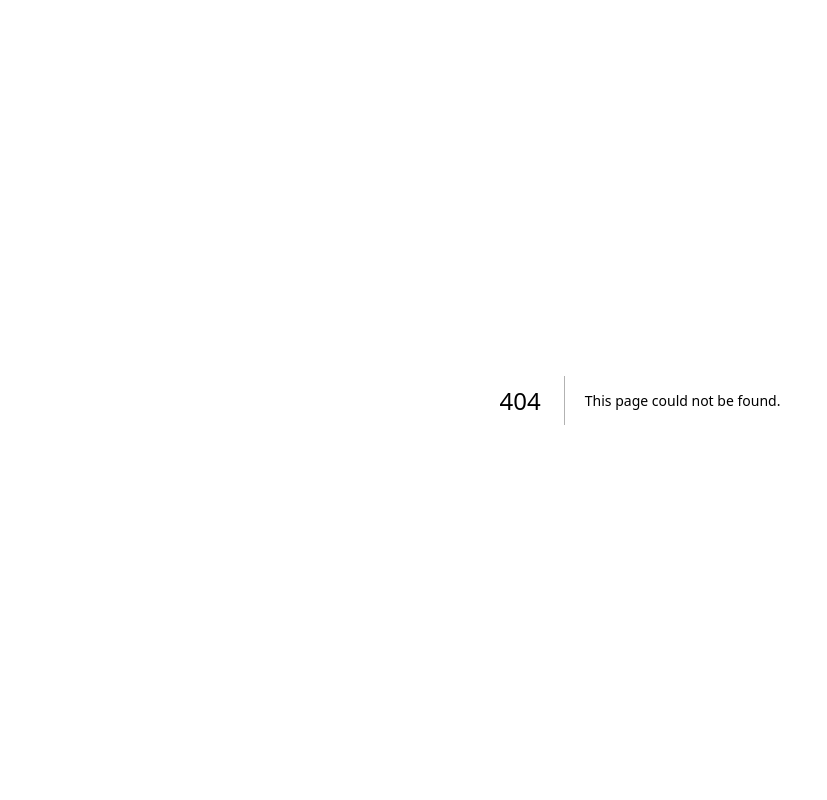
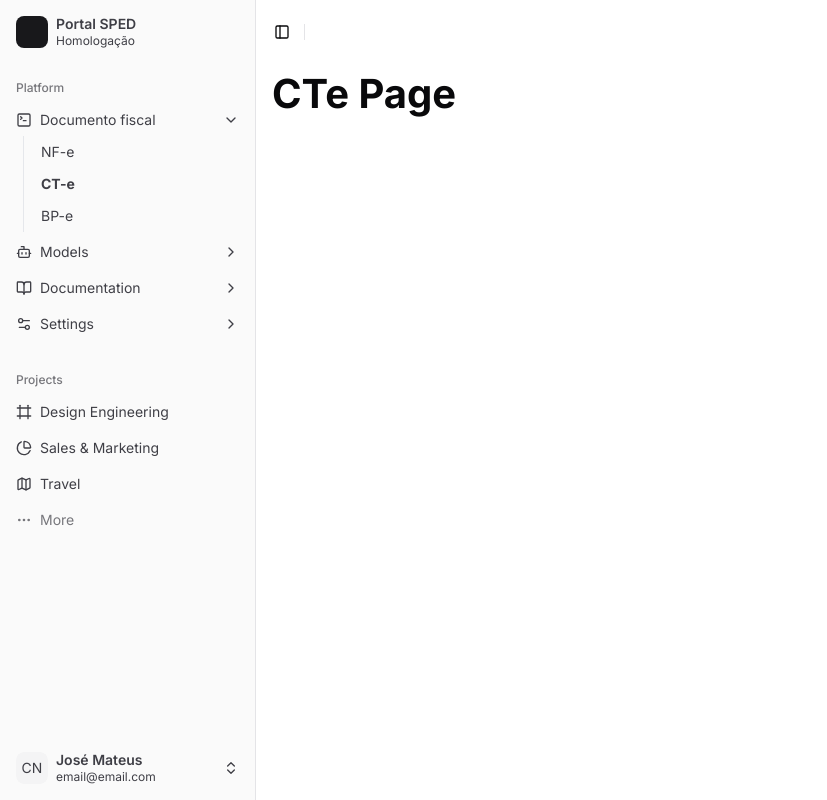
Before and after one commit to mateusjose98/nextjs-admin-14-app, a Next.js app: page /dashboard/cte in a window 1280 px wide. Before the commit this address had no page. Shown: the whole page, without its empty margins (0-827 px from the left). Built offline with nearby package versions, Linux system fonts and the light colour scheme.

Commit message:
fix: submenu bold when is selected

```diff
--- /dev/null
+++ b/app/dashboard/cte/page.tsx
@@ -0,0 +1,7 @@
+export default function CTePage() {
+  return (
+    <div>
+      <h1>CTe Page</h1>
+    </div>
+  );
+}
--- a/app/dashboard/layout.tsx
+++ b/app/dashboard/layout.tsx
@@ -23,19 +23,6 @@ export default function Page({ children }: { children: React.ReactNode }) {
           <div className="flex items-center gap-2 px-4">
             <SidebarTrigger className="-ml-1" />
             <Separator orientation="vertical" className="mr-2 h-4" />
-            <Breadcrumb>
-              <BreadcrumbList>
-                <BreadcrumbItem className="hidden md:block">
-                  <BreadcrumbLink href="#">
-                    Building Your Application
-                  </BreadcrumbLink>
-                </BreadcrumbItem>
-                <BreadcrumbSeparator className="hidden md:block" />
-                <BreadcrumbItem>
-                  <BreadcrumbPage>Data Fetching</BreadcrumbPage>
-                </BreadcrumbItem>
-              </BreadcrumbList>
-            </Breadcrumb>
           </div>
         </header>
         <div className="flex flex-1 flex-col gap-4 p-4 pt-0">{children}</div>
--- a/components/custom/app-sidebar.tsx
+++ b/components/custom/app-sidebar.tsx
@@ -21,7 +21,7 @@ import {
   SidebarHeader,
   SidebarRail,
 } from '@/components/ui/sidebar';
-import { TeamSwitcher } from './team-switcher';
+import { Logo } from './team-switcher';
 import { NavMain } from './nav-main';
 import { NavProjects } from './nav-project';
 import { NavUser } from './nav-user';
@@ -29,9 +29,9 @@ import { NavUser } from './nav-user';
 // This is sample data.
 const data = {
   user: {
-    name: 'shadcn',
-    email: 'm@example.com',
-    avatar: '/avatars/shadcn.jpg',
+    name: 'José Mateus',
+    email: 'email@email.com',
+    avatar: '',
   },
   teams: [
     {
@@ -52,21 +52,21 @@ const data = {
   ],
   navMain: [
     {
-      title: 'Playground',
+      title: 'Documento fiscal',
       url: '#',
       icon: SquareTerminal,
       isActive: true,
       items: [
         {
-          title: 'History',
-          url: '#',
+          title: 'NF-e',
+          url: '/dashboard/nfe',
         },
         {
-          title: 'Starred',
-          url: '#',
+          title: 'CT-e',
+          url: '/dashboard/cte',
         },
         {
-          title: 'Settings',
+          title: 'BP-e',
           url: '#',
         },
       ],
@@ -160,7 +160,7 @@ export function AppSidebar({ ...props }: React.ComponentProps<typeof Sidebar>) {
   return (
     <Sidebar collapsible="icon" {...props}>
       <SidebarHeader>
-        <TeamSwitcher teams={data.teams} />
+        <Logo />
       </SidebarHeader>
       <SidebarContent>
         <NavMain items={data.navMain} />
--- a/components/custom/nav-main.tsx
+++ b/components/custom/nav-main.tsx
@@ -17,6 +17,7 @@ import {
   SidebarMenuSubButton,
   SidebarMenuSubItem,
 } from '@/components/ui/sidebar';
+import { usePathname } from 'next/navigation';
 
 export function NavMain({
   items,
@@ -32,6 +33,7 @@ export function NavMain({
     }[];
   }[];
 }) {
+  const path = usePathname();
   return (
     <SidebarGroup>
       <SidebarGroupLabel>Platform</SidebarGroupLabel>
@@ -57,7 +59,11 @@ export function NavMain({
                     <SidebarMenuSubItem key={subItem.title}>
                       <SidebarMenuSubButton asChild>
                         <a href={subItem.url}>
-                          <span>{subItem.title}</span>
+                          {subItem.url === path ? (
+                            <span className="font-bold">{subItem.title}</span>
+                          ) : (
+                            subItem.title
+                          )}
                         </a>
                       </SidebarMenuSubButton>
                     </SidebarMenuSubItem>
--- a/components/custom/team-switcher.tsx
+++ b/components/custom/team-switcher.tsx
@@ -19,70 +19,20 @@ import {
   useSidebar,
 } from '@/components/ui/sidebar';
 
-export function TeamSwitcher({
-  teams,
-}: {
-  teams: {
-    name: string;
-    logo: React.ElementType;
-    plan: string;
-  }[];
-}) {
-  const { isMobile } = useSidebar();
-  const [activeTeam, setActiveTeam] = React.useState(teams[0]);
-
+export function Logo() {
   return (
     <SidebarMenu>
       <SidebarMenuItem>
-        <DropdownMenu>
-          <DropdownMenuTrigger asChild>
         <SidebarMenuButton
           size="lg"
           className="data-[state=open]:bg-sidebar-accent data-[state=open]:text-sidebar-accent-foreground"
         >
-              <div className="flex aspect-square size-8 items-center justify-center rounded-lg bg-sidebar-primary text-sidebar-primary-foreground">
-                <activeTeam.logo className="size-4" />
+          <div className="flex aspect-square size-8 items-center justify-center rounded-lg bg-sidebar-primary text-sidebar-primary-foreground"></div>
+          <div className="grid flex-1 text-left text-sm leading-tight">
+            <span className="truncate font-semibold">Portal SPED</span>
+            <span className="truncate text-xs">Homologação</span>
           </div>
-              <div className="grid flex-1 text-left text-sm leading-tight">
-                <span className="truncate font-semibold">
-                  {activeTeam.name}
-                </span>
-                <span className="truncate text-xs">{activeTeam.plan}</span>
-              </div>
-              <ChevronsUpDown className="ml-auto" />
         </SidebarMenuButton>
-          </DropdownMenuTrigger>
-          <DropdownMenuContent
-            className="w-[--radix-dropdown-menu-trigger-width] min-w-56 rounded-lg"
-            align="start"
-            side={isMobile ? 'bottom' : 'right'}
-            sideOffset={4}
-          >
-            <DropdownMenuLabel className="text-xs text-muted-foreground">
-              Teams
-            </DropdownMenuLabel>
-            {teams.map((team, index) => (
-              <DropdownMenuItem
-                key={team.name}
-                onClick={() => setActiveTeam(team)}
-                className="gap-2 p-2"
-              >
-                <div className="flex size-6 items-center justify-center rounded-sm border">
-                  <team.logo className="size-4 shrink-0" />
-                </div>
-                {team.name}
-                <DropdownMenuShortcut>⌘{index + 1}</DropdownMenuShortcut>
-              </DropdownMenuItem>
-            ))}
-            <DropdownMenuSeparator />
-            <DropdownMenuItem className="gap-2 p-2">
-              <div className="flex size-6 items-center justify-center rounded-md border bg-background">
-                <Plus className="size-4" />
-              </div>
-              <div className="font-medium text-muted-foreground">Add team</div>
-            </DropdownMenuItem>
-          </DropdownMenuContent>
-        </DropdownMenu>
       </SidebarMenuItem>
     </SidebarMenu>
   );
```
Lines whose indentation alone changed are shown as unchanged.
